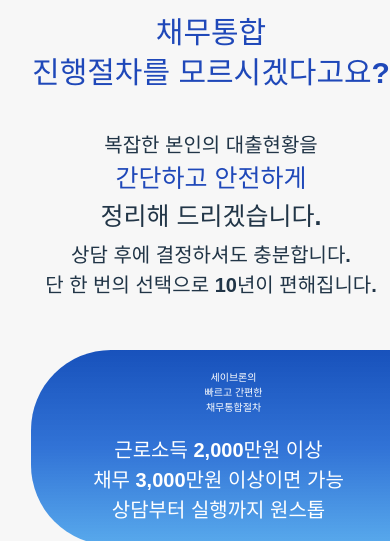
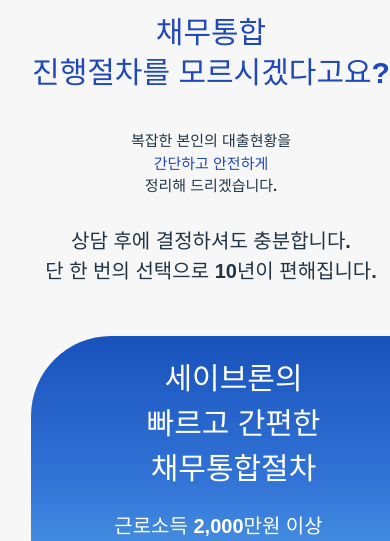
Before and after one commit to tara794600-bot/ziwon, a React (Vite) app: page / in a window 390 px wide. Shown: the part 1880-2421 px from the top of the page. Built offline with nearby package versions, Linux system fonts and the light colour scheme.

Commit message:
Update App.css

```diff
--- a/src/App.css
+++ b/src/App.css
@@ -628,7 +628,7 @@
 }
 
 .론{
-   font-size: 10px;
+   font-size: 30px;
 
 }
 
@@ -755,7 +755,7 @@
 
 
 .본인{
-font-size: 20px;
+font-size: 15px;
 font-weight:700;
 margin-top:-15px;
 
@@ -775,14 +775,15 @@
 
 
 .간단{
-font-size:25px;
+font-size: 15px;
 font-weight:700;
 }
 
 
 .정리{
-font-size: 25px;
+font-size: 15px;
 font-weight:700;
+margin-bottom: 23px;
 
 }
 
```
